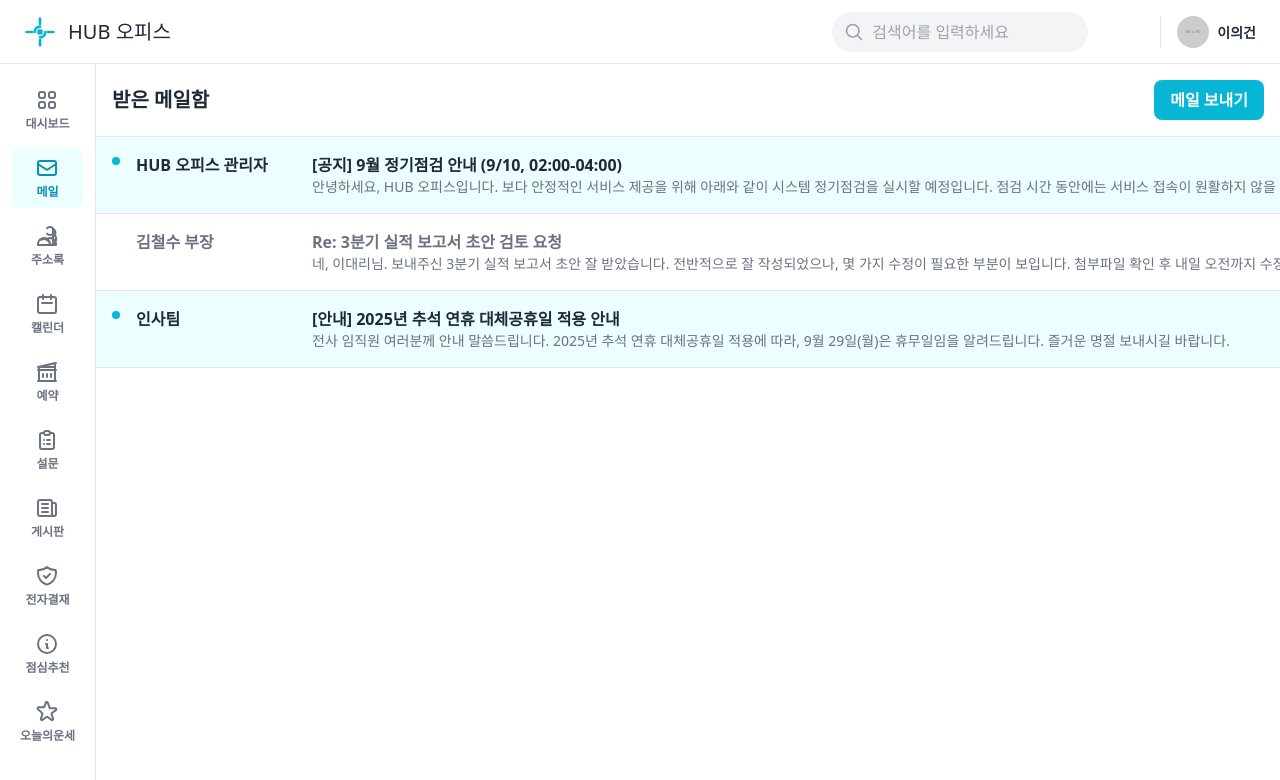
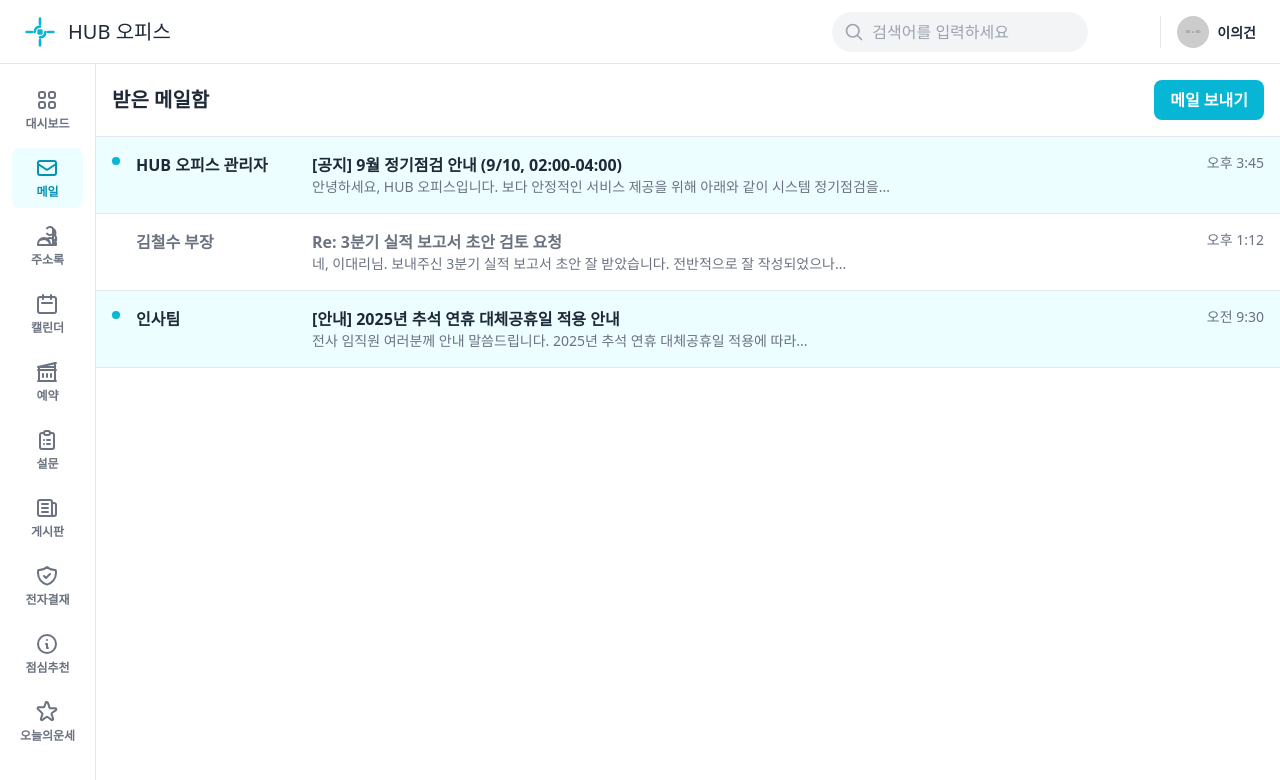
Before and after one commit to leeeeegun/250901_office-dashboard-frontend, a React (Vite) app: page / in a window 1280 px wide. Both pictures are taken after a click on the button "메일". Shown: the top 780 px of the page. Built offline with nearby package versions, Linux system fonts and the light colour scheme.

Commit message:
fix: [이의건] 받은 메일 클릭 안 되는 오류 수정 [ODF-FRONT-18]

```diff
--- /dev/null
+++ b/src/components/mail/MailView.jsx
@@ -0,0 +1,35 @@
+import React from 'react';
+import { userInfo } from '../../data/mockData.js';
+
+const MailView = ({ email, onBack }) => {
+    return (
+        <div className="flex-1 flex flex-col bg-white overflow-hidden">
+            {/* 상세 보기 헤더 */}
+            <header className="p-4 border-b flex items-center flex-shrink-0">
+                <button onClick={onBack} className="mr-4 p-2 rounded-full hover:bg-gray-100" title="목록으로 돌아가기">
+                    <svg xmlns="http://www.w3.org/2000/svg" fill="none" viewBox="0 0 24 24" strokeWidth={1.5} stroke="currentColor" className="w-6 h-6">
+                        <path strokeLinecap="round" strokeLinejoin="round" d="M10.5 19.5 3 12m0 0 7.5-7.5M3 12h18" />
+                    </svg>
+                </button>
+                <h1 className="text-xl font-bold truncate">{email.subject}</h1>
+            </header>
+            {/* 메일 본문 영역 */}
+            <div className="p-6 overflow-y-auto">
+                <div className="flex items-center mb-6">
+                    <div className="w-12 h-12 rounded-full bg-cyan-100 text-cyan-600 flex items-center justify-center font-bold text-xl mr-4">
+                        {email.sender.charAt(0)}
+                    </div>
+                    <div>
+                        <p className="font-semibold">{email.sender}</p>
+                        <p className="text-sm text-gray-500">받는사람: 나 ({userInfo.name})</p>
+                    </div>
+                    <p className="ml-auto text-sm text-gray-500">{email.timestampFull}</p>
+                </div>
+                <div className="text-gray-800 leading-relaxed" style={{ whiteSpace: 'pre-wrap' }}>
+                    {email.body}
+                </div>
+            </div>
+        </div>
+    );
+};
+export default MailView;
--- a/src/data/mockData.js
+++ b/src/data/mockData.js
@@ -49,24 +49,31 @@ export const emails = [
         id: 'email-1',
         sender: 'HUB 오피스 관리자',
         subject: '[공지] 9월 정기점검 안내 (9/10, 02:00-04:00)',
-        snippet: '안녕하세요, HUB 오피스입니다. 보다 안정적인 서비스 제공을 위해 아래와 같이 시스템 정기점검을 실시할 예정입니다. 점검 시간 동안에는 서비스 접속이 원활하지 않을 수 있으니 양해 부탁드립니다.',
+        snippet: '안녕하세요, HUB 오피스입니다. 보다 안정적인 서비스 제공을 위해 아래와 같이 시스템 정기점검을...',
+        // [핵심] 상세 보기를 위한 실제 메일 본문 내용. \n은 줄바꿈을 의미해.
+        body: `안녕하세요, HUB 오피스입니다.\n\n보다 안정적인 서비스 제공을 위해 아래와 같이 시스템 정기점검을 실시할 예정입니다.\n점검 시간 동안에는 서비스 접속이 원활하지 않을 수 있으니 양해 부탁드립니다.\n\n- 점검 일시: 2025년 9월 10일(수) 02:00 ~ 04:00 (2시간)\n- 점검 내용: 서버 안정화 및 보안 업데이트\n\n감사합니다.\nHUB 오피스 드림.`,
         timestamp: '오후 3:45',
-        isRead: false, // false면 아직 안 읽은 메일 (배경색 다름)
+        timestampFull: '2025년 9월 5일 오후 3:45', // 상세 보기에 표시될 전체 시간
+        isRead: false,
     },
     {
         id: 'email-2',
         sender: '김철수 부장',
         subject: 'Re: 3분기 실적 보고서 초안 검토 요청',
-        snippet: '네, 이대리님. 보내주신 3분기 실적 보고서 초안 잘 받았습니다. 전반적으로 잘 작성되었으나, 몇 가지 수정이 필요한 부분이 보입니다. 첨부파일 확인 후 내일 오전까지 수정 부탁드립니다.',
+        snippet: '네, 이대리님. 보내주신 3분기 실적 보고서 초안 잘 받았습니다. 전반적으로 잘 작성되었으나...',
+        body: `네, 이대리님.\n\n보내주신 3분기 실적 보고서 초안 잘 받았습니다.\n전반적으로 잘 작성되었으나, 몇 가지 수정이 필요한 부분이 보입니다.\n\n첨부파일 확인 후 내일 오전까지 수정 부탁드립니다.\n\n감사합니다.\n김철수 드림.`,
         timestamp: '오후 1:12',
-        isRead: true, // true면 이미 읽은 메일
+        timestampFull: '2025년 9월 5일 오후 1:12',
+        isRead: true,
     },
     {
         id: 'email-3',
         sender: '인사팀',
         subject: '[안내] 2025년 추석 연휴 대체공휴일 적용 안내',
-        snippet: '전사 임직원 여러분께 안내 말씀드립니다. 2025년 추석 연휴 대체공휴일 적용에 따라, 9월 29일(월)은 휴무일임을 알려드립니다. 즐거운 명절 보내시길 바랍니다.',
+        snippet: '전사 임직원 여러분께 안내 말씀드립니다. 2025년 추석 연휴 대체공휴일 적용에 따라...',
+        body: `전사 임직원 여러분께 안내 말씀드립니다.\n\n2025년 추석 연휴 대체공휴일 적용에 따라, 9월 29일(월)은 휴무일임을 알려드립니다.\n\n즐거운 명절 보내시길 바랍니다.\n\n- 인사팀 드림 -`,
         timestamp: '오전 9:30',
+        timestampFull: '2025년 9월 5일 오전 9:30',
         isRead: false,
     },
 ];
--- a/src/pages/MailPage.jsx
+++ b/src/pages/MailPage.jsx
@@ -1,42 +1,58 @@
 import React, { useState } from 'react';
 import { emails as initialEmails } from '../data/mockData.js';
 import ComposeMail from '../components/mail/ComposeMail.jsx';
+import MailView from '../components/mail/MailView.jsx';
 
 const MailPage = () => {
-    // 메일 목록 데이터를 저장하고 관리하는 공간
+    // 메일 목록 데이터를 저장하고 관리
     const [emails, setEmails] = useState(initialEmails);
-    // 작성 창을 보여줄지 말지 결정하는 스위치 역할 (true면 보이고, false면 안보임)
+    // 작성 창을 보여줄지 말지 결정하는 스위치
     const [isComposing, setIsComposing] = useState(false);
+    // 어떤 이메일이 선택되었는지 기억하는 저장 공간
+    const [selectedEmail, setSelectedEmail] = useState(null);
 
+    // 메일 보내기 버튼을 눌렀을 때 실행될 함수
     const handleSendMail = (mailData) => {
         console.log('보낸 메일:', mailData);
         alert(`'${mailData.recipient}'님에게 메일이 성공적으로 발송되었습니다!`);
     };
 
+    // 메일 목록에서 특정 메일을 클릭했을 때 실행되는 함수
+    const handleSelectEmail = (emailId) => {
+        const emailToView = emails.find(e => e.id === emailId);
+        setSelectedEmail(emailToView); // 선택된 이메일을 저장 공간에 기억시켜서 상세 보기로 전환!
+
+        // 릭한 메일을 읽음 상태로 바꿔주는 로직
+        setEmails(emails.map(e => e.id === emailId ? { ...e, isRead: true } : e));
+    };
+
+    // [핵상세 보기 화면에서 '뒤로가기' 버튼을 눌렀을 때 실행되는 함수
+    const handleBackToList = () => {
+        setSelectedEmail(null); // 저장 공간을 비워서 다시 목록 보기로 전환!
+    };
+
+    if (selectedEmail) {
+        // 선택된 이메일이 있으면, 상세 보기 화면(MailView)을 보여줌
+        return <MailView email={selectedEmail} onBack={handleBackToList} />;
+    }
+
+    // 선택된 이메일이 없으면(null), 기존의 메일 목록을 보여줌
     return (
         <main className="flex-1 flex flex-col bg-white overflow-hidden">
-            {/* 메일 페이지 헤더 */}
             <header className="p-4 border-b flex justify-between items-center flex-shrink-0">
                 <h1 className="text-xl font-bold">받은 메일함</h1>
-                {/* '메일 보내기' 버튼을 누르면 isComposing 스위치를 true로 바꿔서 작성 창을 띄움 */}
-                <button
-                    onClick={() => setIsComposing(true)}
-                    className="px-4 py-2 rounded-lg bg-cyan-500 text-white font-semibold hover:bg-cyan-600"
-                >
+                <button onClick={() => setIsComposing(true)} className="px-4 py-2 rounded-lg bg-cyan-500 text-white font-semibold hover:bg-cyan-600">
                     메일 보내기
                 </button>
             </header>
-
-            {/* 메일 목록 */}
             <div className="overflow-y-auto">
                 <ul>
                     {emails.map(email => (
                         <li
                             key={email.id}
-                            // 안 읽은 메일(isRead: false)은 배경색을 다르게 표시
+                            onClick={() => handleSelectEmail(email.id)}
                             className={`p-4 border-b flex items-start gap-4 cursor-pointer hover:bg-gray-50 ${!email.isRead ? 'bg-cyan-50' : ''}`}
                         >
-                            {/* 안 읽은 메일을 표시하는 작은 점 */}
                             <div className={`mt-1 flex-shrink-0 w-2 h-2 rounded-full ${!email.isRead ? 'bg-cyan-500' : 'bg-transparent'}`}></div>
                             <div className="w-40 flex-shrink-0">
                                 <p className={`font-semibold truncate ${!email.isRead ? 'text-gray-800' : 'text-gray-500'}`}>{email.sender}</p>
@@ -52,11 +68,10 @@ const MailPage = () => {
                     ))}
                 </ul>
             </div>
-
             {isComposing && (
                 <ComposeMail
-                    onClose={() => setIsComposing(false)} // 닫기 버튼을 누르면 스위치를 false로 바꿔서 창을 닫음
-                    onSend={handleSendMail}               // 보내기 버튼을 누르면 handleSendMail 함수를 실행
+                    onClose={() => setIsComposing(false)}
+                    onSend={handleSendMail}
                 />
             )}
         </main>
```
